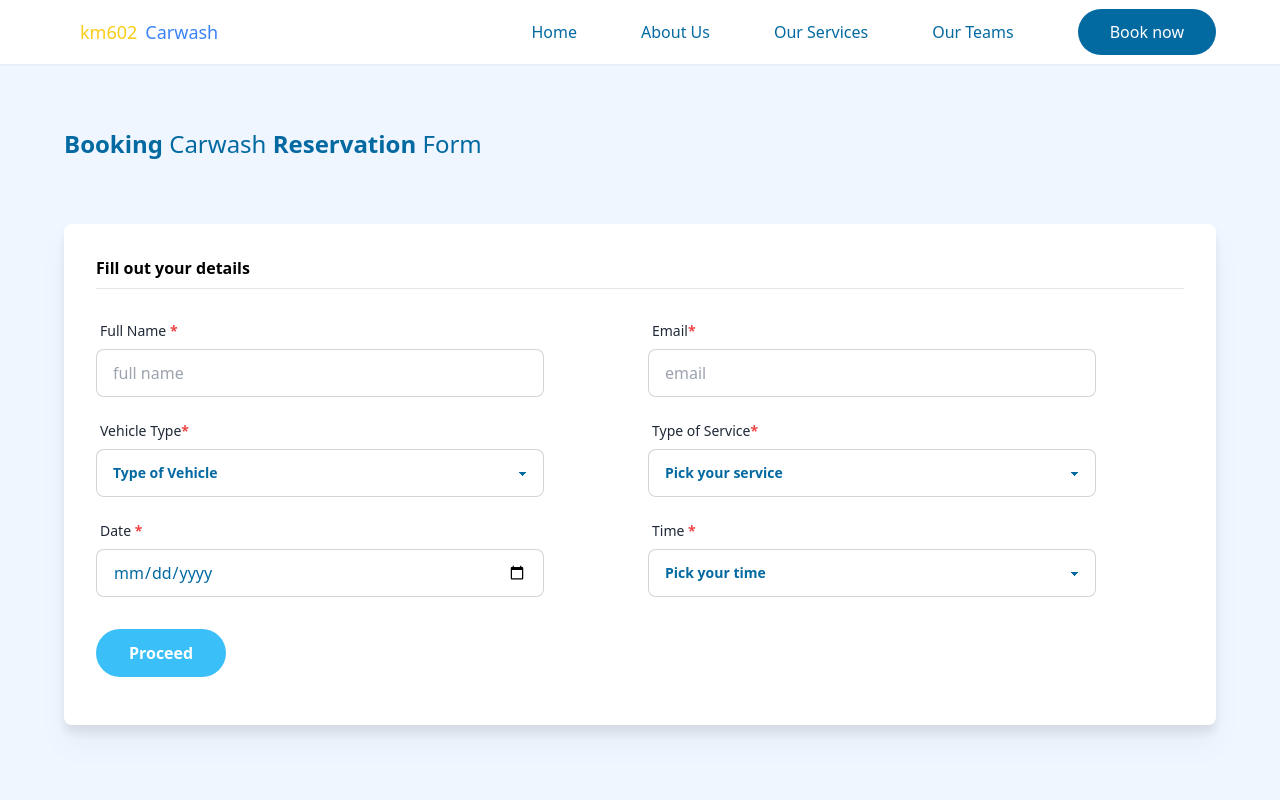
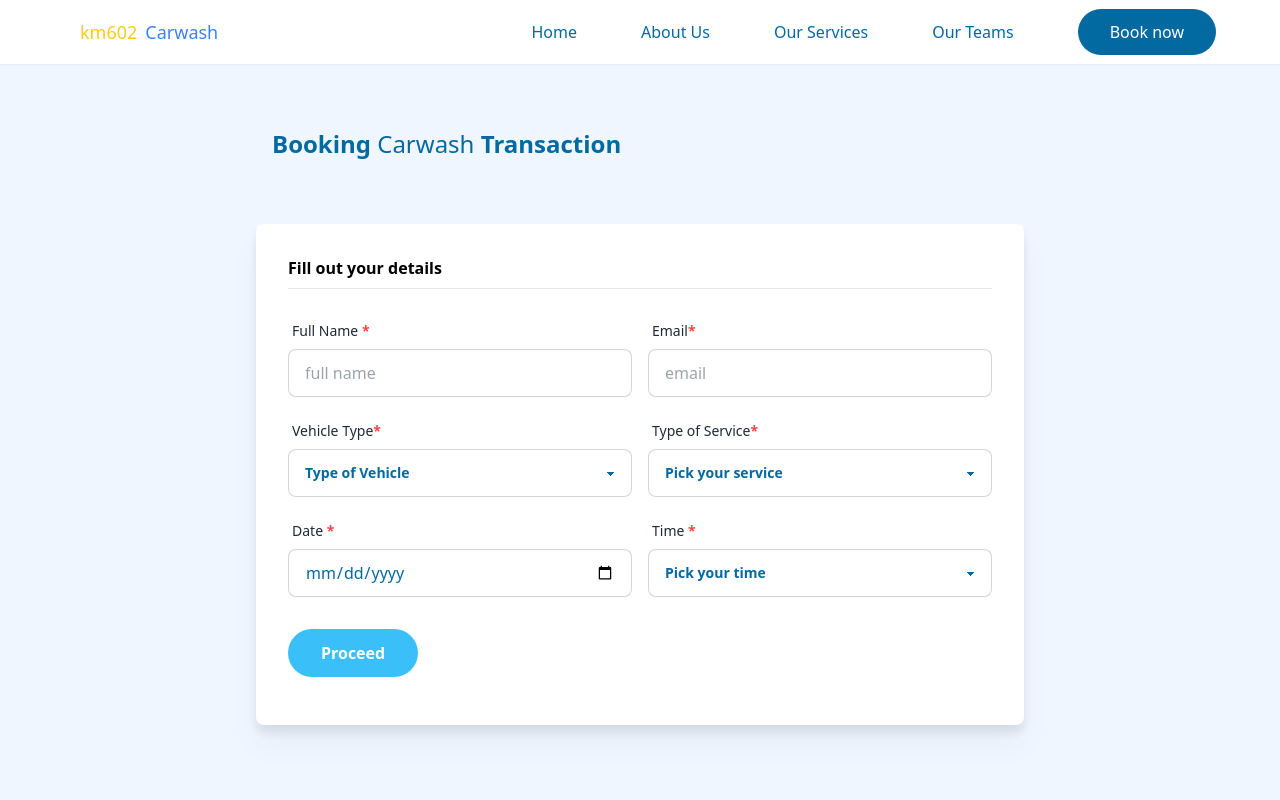
Before and after one commit to dongumayagay/km602, a SvelteKit app: page /book in a window 1280 px wide. Shown: the top 800 px of the page. Built offline with nearby package versions, Linux system fonts and the light colour scheme.

Commit message:
layout form changed

```diff
--- a/src/routes/(client)/book/+page.svelte
+++ b/src/routes/(client)/book/+page.svelte
@@ -8,11 +8,11 @@
 
 <main class="bg-blue-50">
 	<div class="min-h-screen lg:px-16 px-4 text-sky-700">
-		<p class="text-2xl py-16">
+		<p class="text-2xl py-16 ml-52">
 			<span class="font-bold">Booking </span> Carwash
-			<span class="font-bold"> Reservation </span>Form
+			<span class="font-bold"> Transaction </span>
 		</p>
-		<div class="">
+		<div class="lg:grid lg:grid-cols-6">
 			<BookingForm />
 		</div>
 	</div>
--- a/src/routes/(client)/book/BookingForm.svelte
+++ b/src/routes/(client)/book/BookingForm.svelte
@@ -18,6 +18,7 @@
 		const booking = Object.fromEntries(formData);
 		booking.price = Number(price);
 		booking.createdAt = new Date();
+		booking.finish = false;
 
 		try {
 			await addDoc(collection(db, 'bookings'), booking);
@@ -31,7 +32,7 @@
 	}
 </script>
 
-<div class="col-span-2 bg-white rounded-lg p-8 drop-shadow-xl">
+<div class="lg:col-start-2 lg:col-span-4 bg-white rounded-lg p-8 drop-shadow-xl">
 	<p class="font-semibold text-black">Fill out your details</p>
 	<hr class="my-2" />
 	<form on:submit|preventDefault={submitHandler} class="lg:grid lg:grid-cols-2 gap-4 py-4">
```
